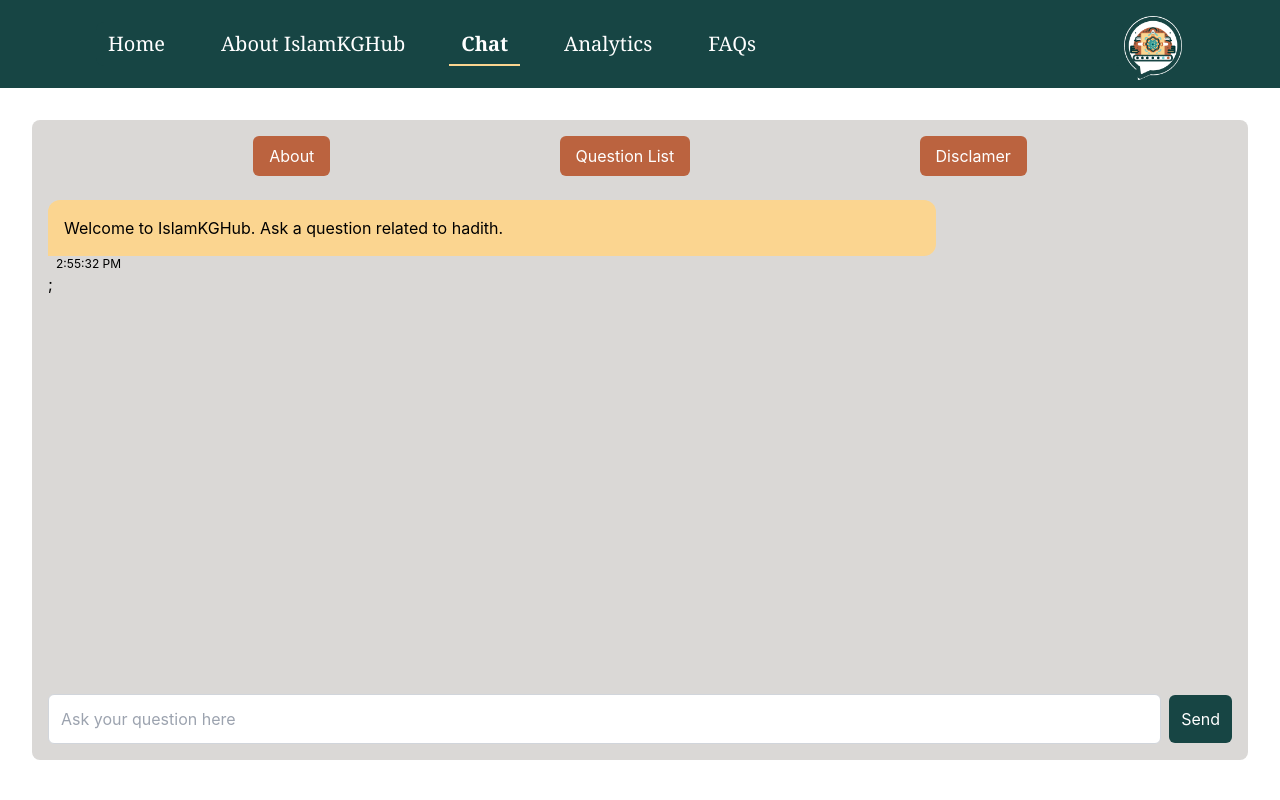
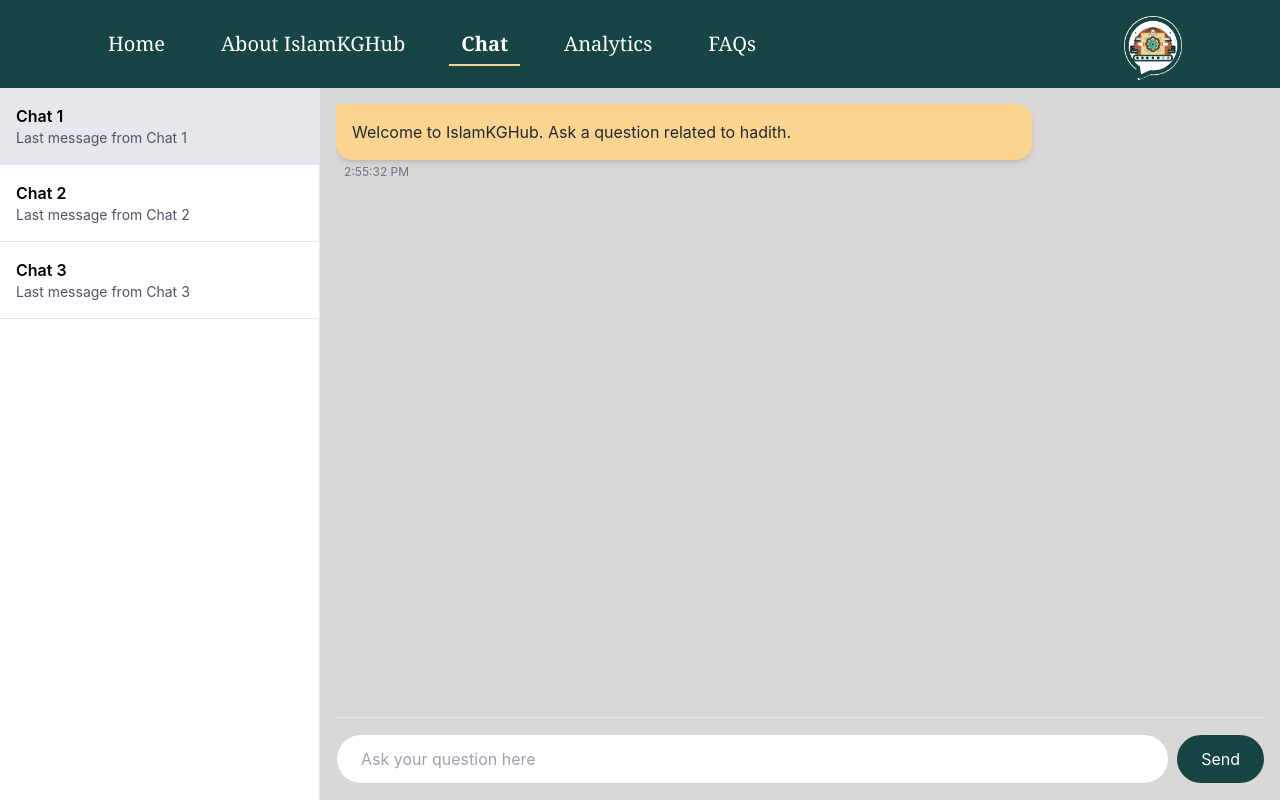
Before and after one commit to umarwaseeem/islam-kg-hub-frontend, a React (Create React App) app: page /chat in a window 1280 px wide. Built offline with nearby package versions, Linux system fonts and the light colour scheme.

Commit message:
feat: chat ui updated and new api integrated

```diff
--- a/src/routes/ChatPage.jsx
+++ b/src/routes/ChatPage.jsx
@@ -1,32 +1,74 @@
-import React, { useState } from 'react';
+import React, { useState, useEffect, useRef } from 'react';
 import Navbar from '../components/Navbar';
 
 function UserMessage({ text }) {
     const currentTime = new Date().toLocaleTimeString();
     return (
-        <>
-            <div className="bg-white ml-auto p-4 rounded-xl w-3/4 rounded-tl-xl rounded-tr-xl rounded-bl-xl rounded-br-none text-right break-words">{text}</div>
-            <p className="text-black text-xs ml-auto mr-4">{currentTime}</p>
-        </>
+        <div className="flex flex-col items-end mb-6 animate-fadeIn">
+            <div className="bg-white ml-auto p-4 rounded-2xl w-3/4 rounded-tr-none shadow-md">
+                <p className="break-words text-gray-800">{text}</p>
+            </div>
+            <span className="text-xs text-gray-500 mt-1 mr-2">{currentTime}</span>
+        </div>
     );
 }
 
 function SystemMessage({ text }) {
     const currentTime = new Date().toLocaleTimeString();
     return (
-        <>
-            <div className="bg-customYellow p-4 rounded-xl w-3/4 rounded-tl-xl rounded-tr-xl rounded-bl-none rounded-br-xl break-words">{text}</div>
-            <p className="text-black ml-2 text-xs">{currentTime}</p>
-        </>
+        <div className="flex flex-col items-start mb-6 animate-fadeIn">
+            <div className="bg-customYellow p-4 rounded-2xl w-3/4 rounded-tl-none shadow-md">
+                <p className="break-words text-gray-800">{text}</p>
+            </div>
+            <span className="text-xs text-gray-500 mt-1 ml-2">{currentTime}</span>
+        </div>
+    );
+}
+
+function ChatList({ chats, activeChat, setActiveChat }) {
+    return (
+        <div className="bg-white h-full overflow-y-auto">
+            {chats.map((chat, index) => (
+                <div
+                    key={index}
+                    className={`p-4 border-b cursor-pointer hover:bg-gray-100 ${
+                        activeChat === index ? 'bg-gray-200' : ''
+                    }`}
+                    onClick={() => setActiveChat(index)}
+                >
+                    <h3 className="font-semibold">{chat.name}</h3>
+                    <p className="text-sm text-gray-600 truncate">{chat.lastMessage}</p>
+                </div>
+            ))}
+        </div>
     );
 }
 
 function ChatPage() {
     const [messages, setMessages] = useState([]);
     const [message, setMessage] = useState('');
+    const [chats, setChats] = useState([
+        { name: 'Chat 1', lastMessage: 'Last message from Chat 1' },
+        { name: 'Chat 2', lastMessage: 'Last message from Chat 2' },
+        { name: 'Chat 3', lastMessage: 'Last message from Chat 3' },
+    ]);
+    const [activeChat, setActiveChat] = useState(0);
+    const [isMobile, setIsMobile] = useState(window.innerWidth < 768);
+    const [showChatList, setShowChatList] = useState(!isMobile);
+
     const placeholderTextMessage = "Ask your question here";
+    const baseURL = "http://localhost:8000/userQuery";
 
-    const baseURL = "http://127.0.0.1:5000/userQuery";
+    useEffect(() => {
+        const handleResize = () => {
+            const mobile = window.innerWidth < 768;
+            setIsMobile(mobile);
+            setShowChatList(!mobile);
+        };
+
+        window.addEventListener('resize', handleResize);
+        return () => window.removeEventListener('resize', handleResize);
+    }, []);
 
     const handleSendMessage = async () => {
         if (message.trim() !== '') {
@@ -36,17 +78,17 @@
 
             try {
                 const response = await fetch(baseURL, {
-                    method: 'GET',
+                    method: 'POST',
                     headers: {
-                        'Content-Type': 'application/json'
+                        'Content-Type': 'application/json',
+                        'Access-Control-Allow-Origin': '*'
                     },
+                    body: JSON.stringify({ query: message })
                 });
-
-                console.log(response)
 
                 if (response.ok) {
                     const data = await response.json();
-                    const systemMessage = `Response: ${data.response}`;
+                    const systemMessage = data.response;
                     const newMessagesWithResponse = [...newMessages, { text: systemMessage, type: 'system' }];
                     setMessages(newMessagesWithResponse);
                 } else {
@@ -54,12 +96,29 @@
                 }
             } catch (error) {
                 console.error('Error:', error);
+                const errorMessage = "Sorry, there was an error processing your request.";
+                const newMessagesWithError = [...newMessages, { text: errorMessage, type: 'system' }];
+                setMessages(newMessagesWithError);
             }
         }
     };
 
+    const handleKeyPress = (e) => {
+        if (e.key === 'Enter') {
+            handleSendMessage();
+        }
+    };
+
+    const messagesEndRef = useRef(null);
+
+    const scrollToBottom = () => {
+        messagesEndRef.current?.scrollIntoView({ behavior: "smooth" });
+    };
+
+    useEffect(scrollToBottom, [messages]);
+
     return (
-        <div>
+        <div className="min-h-screen bg-gray-100 flex flex-col">
             <Navbar links={[
                 { href: "/", label: "Home" },
                 { href: "/about", label: "About IslamKGHub" },
@@ -68,27 +127,54 @@
                 { href: "/faqs", label: "FAQs" }
             ]} />
 
-            <div className="relative rounded-lg h-[80vh] bg-customGray m-8 p-4 flex flex-col justify-between">
-                <div className="absolute top-0 left-0 right-0 flex justify-evenly mt-4">
-                    <button className="bg-customBrown text-white px-4 py-2 rounded-md mr-2">About</button>
-                    <button className="bg-customBrown text-white px-4 py-2 rounded-md mr-2">Question List</button>
-                    <button className="bg-customBrown text-white px-4 py-2 rounded-md">Disclamer</button>
+            <div className="flex-1 flex">
+                {/* Chat List */}
+                <div className={`w-1/4 border-r ${isMobile && !showChatList ? 'hidden' : 'block'}`}>
+                    <ChatList chats={chats} activeChat={activeChat} setActiveChat={setActiveChat} />
                 </div>
-                <div className="overflow-y-auto mt-16">
-                    {/* Chat messages will be displayed here */}
-                    <SystemMessage text={"Welcome to IslamKGHub. Ask a question related to hadith."} />;
-                    <div className="flex flex-col gap-1">
-                        {messages.map((msg, index) => {
-                            return msg.type === 'user' ? <UserMessage key={index} text={msg.text} /> : <SystemMessage key={index} text={msg.text} />;
-                        })}
+
+                {/* Chat UI */}
+                <div className={`flex-1 flex flex-col ${isMobile && showChatList ? 'hidden' : 'block'}`}>
+                    <div className="bg-customGray flex-1 p-4 flex flex-col">
+                        <div className="flex-1 overflow-y-auto space-y-4 mb-4">
+                            <SystemMessage text="Welcome to IslamKGHub. Ask a question related to hadith." />
+                            {messages.map((msg, index) => (
+                                msg.type === 'user' ? <UserMessage key={index} text={msg.text} /> : <SystemMessage key={index} text={msg.text} />
+                            ))}
+                            <div ref={messagesEndRef} />
+                        </div>
+
+                        <div className="border-t border-gray-200 pt-4">
+                            <div className="flex items-center space-x-2">
+                                <input
+                                    type="text"
+                                    className="flex-1 bg-white border border-gray-300 rounded-full px-6 py-3 focus:outline-none focus:ring-2 focus:ring-customGreen transition-all duration-300"
+                                    placeholder={placeholderTextMessage}
+                                    value={message}
+                                    onChange={(e) => setMessage(e.target.value)}
+                                    onKeyPress={handleKeyPress}
+                                />
+                                <button
+                                    className="bg-customGreen text-white px-6 py-3 rounded-full hover:bg-green-700 focus:outline-none focus:ring-2 focus:ring-customGreen focus:ring-offset-2 transition-all duration-300 transform hover:scale-105"
+                                    onClick={handleSendMessage}
+                                >
+                                    Send
+                                </button>
+                            </div>
+                        </div>
                     </div>
                 </div>
+            </div>
 
-                <div className="flex items-center mt-4">
-                    <input type="text" className="flex-1 border border-gray-300 rounded-md p-3 mr-2" placeholder={placeholderTextMessage} value={message} onChange={(e) => setMessage(e.target.value)} />
-                    <button className="bg-customGreen text-white p-3 rounded-md hover:bg-green-900" onClick={handleSendMessage}>Send</button>
-                </div>
-            </div>
+            {/* Mobile Toggle Button */}
+            {isMobile && (
+                <button
+                    className="fixed bottom-4 right-4 bg-customGreen text-white p-3 rounded-full shadow-lg"
+                    onClick={() => setShowChatList(!showChatList)}
+                >
+                    {showChatList ? 'Show Chat' : 'Show List'}
+                </button>
+            )}
         </div>
     );
 }
```
